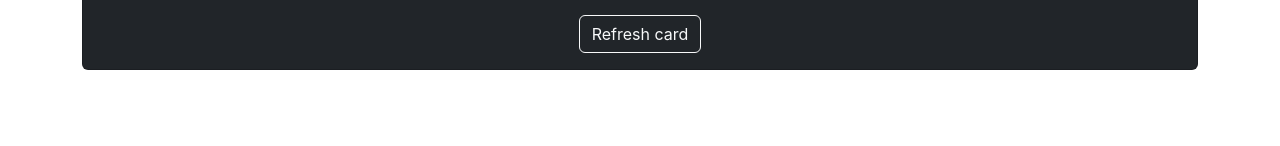
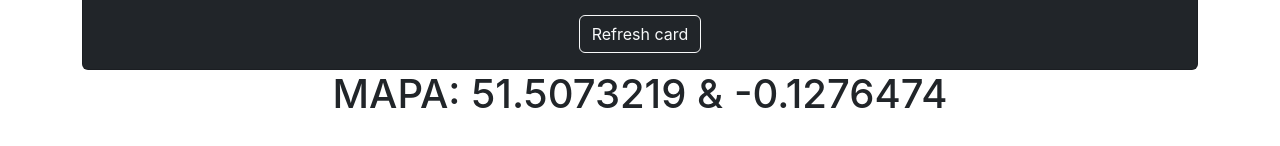
Before and after one commit to RubenValls/Weather-App_React, a React (Create React App) app: page / in a window 1280 px wide. Shown: the part 572-718 px from the top of the page. Built offline with nearby package versions, Linux system fonts and the light colour scheme; no server answers.

Commit message:
incluiding map component with coordinates

```diff
--- /dev/null
+++ b/src/components/map.jsx
@@ -0,0 +1,12 @@
+import React from 'react';
+
+const Map = (props) => {
+
+    return (
+        <div class="container">
+            <h1>MAPA: {props.lat} & {props.long}</h1>
+        </div>
+    );
+}
+
+export default Map;
--- a/src/components/weather.jsx
+++ b/src/components/weather.jsx
@@ -1,6 +1,7 @@
 import React from 'react';
 import { getInfo } from './jsFuntions/variables';
 import { useState } from 'react';
+import Map from './map';
 
 const Weather = () => {
     let info = getInfo();
@@ -58,6 +59,7 @@ const Weather = () => {
                     <button class="btn btn-outline-light mt-3" id="citySearch" onClick={changeValues}>Refresh card</button>
                 </div>
             </div>
+            <Map lat={lattitude} long={longitude}/>
         </div>
     );
 }
```
